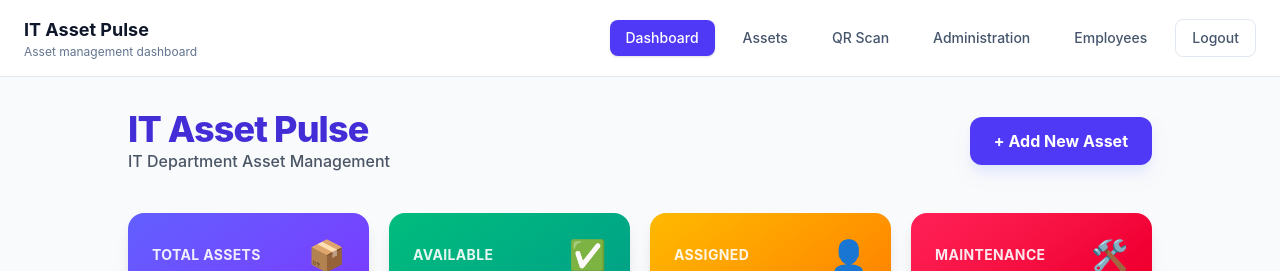
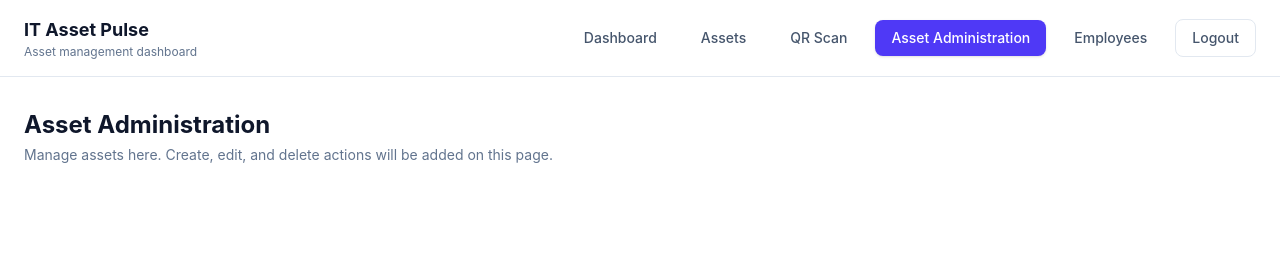
Before and after one commit to AldrionDev/ITAssetPulse, a React (Vite) app in the folder frontend/: page /admin/assets in a window 1280 px wide. Before the commit this address led to /dashboard. Shown: the top 271 px of the page. Built offline with nearby package versions, Linux system fonts and the light colour scheme; no server answers; sample sign-in values are in the browser's storage.

Commit message:
Add admin asset administration page

```diff
--- a/frontend/src/App.tsx
+++ b/frontend/src/App.tsx
@@ -8,7 +8,7 @@ import { AssetDetailPage } from "./pages/AssetDetailPage";
 import ProtectedRoute from "./components/ProtectedRoute";
 import AssetsPage from "./pages/AssetsPage";
 import { QRScanPage } from "./pages/QRScanPage";
-
+import { AssetAdministrationPage } from "./pages/AssetAdministrationPage";
 function App() {
   return (
     <AuthProvider>
@@ -66,6 +66,16 @@ function App() {
             }
           />
 
+          <Route
+            path="/admin/assets"
+            element={
+              <ProtectedRoute allowedRoles={["admin"]}>
+                <NavBar />
+                <AssetAdministrationPage />
+              </ProtectedRoute>
+            }
+          />
+
           <Route path="*" element={<Navigate to="/login" replace />} />
         </Routes>
       </BrowserRouter>
--- a/frontend/src/components/NavBar.tsx
+++ b/frontend/src/components/NavBar.tsx
@@ -42,8 +42,8 @@ export const NavBar = () => {
 
           {isAdmin && (
             <>
-              <NavLink to="/admin" className={linkClass}>
-                Administration
+              <NavLink to="/admin/assets" className={linkClass}>
+                Asset Administration
               </NavLink>
 
               <NavLink to="/employees" className={linkClass}>
--- /dev/null
+++ b/frontend/src/pages/AssetAdministrationPage.tsx
@@ -0,0 +1,15 @@
+export const AssetAdministrationPage = () => {
+  return (
+    <main className="mx-auto max-w-7xl px-6 py-8">
+      <div className="mb-6">
+        <h2 className="text-2xl font-bold text-slate-900">
+          Asset Administration
+        </h2>
+        <p className="mt-1 text-sm text-slate-500">
+          Manage assets here. Create, edit, and delete actions will be added on
+          this page.
+        </p>
+      </div>
+    </main>
+  );
+};
```
